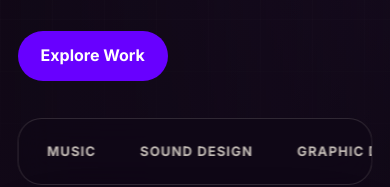
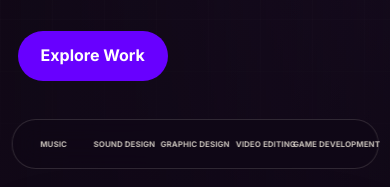
Before and after one commit to BENRED10/benredstudios.github.io, a plain HTML site: page index.html in a window 390 px wide. Shown: the part 657-844 px from the top of the page. Drawn offline with Linux system fonts and the light colour scheme.

Commit message:
Update index.html

```diff
--- a/index.html
+++ b/index.html
@@ -9,7 +9,56 @@
   <link rel="preconnect" href="https://fonts.gstatic.com" crossorigin>
   <link href="https://fonts.googleapis.com/css2?family=Space+Grotesk:wght@400;500;600;700&family=Inter:wght@300;400;500;600;700&display=swap" rel="stylesheet">
 
-  <link rel="stylesheet" href="style.css?v=category-strip-fix">
+  <link rel="stylesheet" href="style.css?v=category-strip-centered-final">
+
+  <style>
+    /* Backup fix so the homepage category strip is centred even if CSS cache acts up. */
+    .cinematic-hero .category-strip {
+      position: absolute !important;
+      left: 50% !important;
+      right: auto !important;
+      bottom: 42px !important;
+      transform: translateX(-50%) !important;
+      width: min(1180px, 91%) !important;
+      max-width: 1180px !important;
+      box-sizing: border-box !important;
+      display: flex !important;
+      align-items: center !important;
+      justify-content: space-between !important;
+      gap: 8px !important;
+      padding: 10px !important;
+      overflow: visible !important;
+      flex-wrap: nowrap !important;
+    }
+
+    .cinematic-hero .category-strip a {
+      flex: 1 1 0 !important;
+      display: flex !important;
+      align-items: center !important;
+      justify-content: center !important;
+      text-align: center !important;
+      min-width: 0 !important;
+      width: auto !important;
+      max-width: none !important;
+      margin: 0 !important;
+      padding: 12px 10px !important;
+      white-space: nowrap !important;
+    }
+
+    @media (max-width: 720px) {
+      .cinematic-hero .category-strip {
+        width: 94% !important;
+        gap: 5px !important;
+        padding: 8px !important;
+      }
+
+      .cinematic-hero .category-strip a {
+        padding: 10px 4px !important;
+        font-size: clamp(0.48rem, 2vw, 0.66rem) !important;
+        letter-spacing: 0.02em !important;
+      }
+    }
+  </style>
 </head>
 <body>
     <nav>
```
